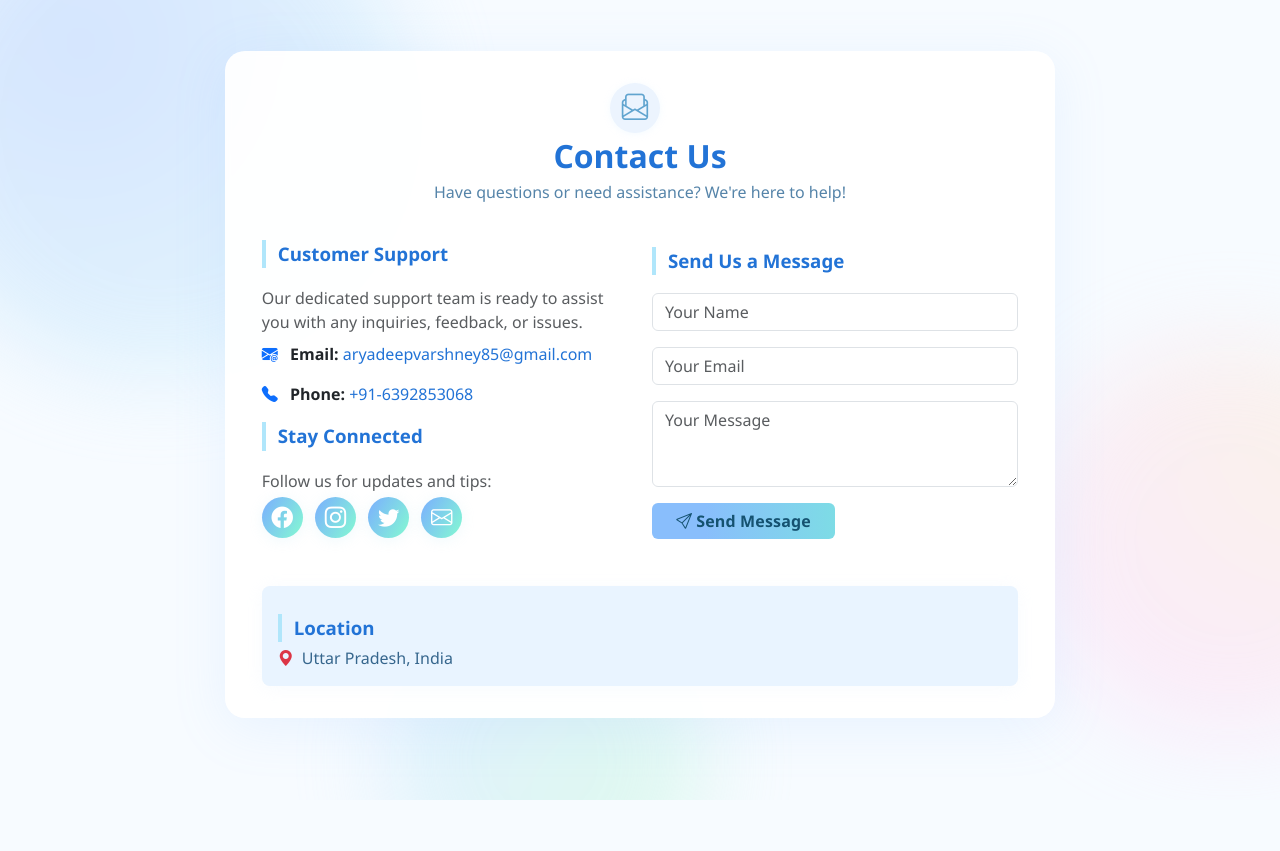
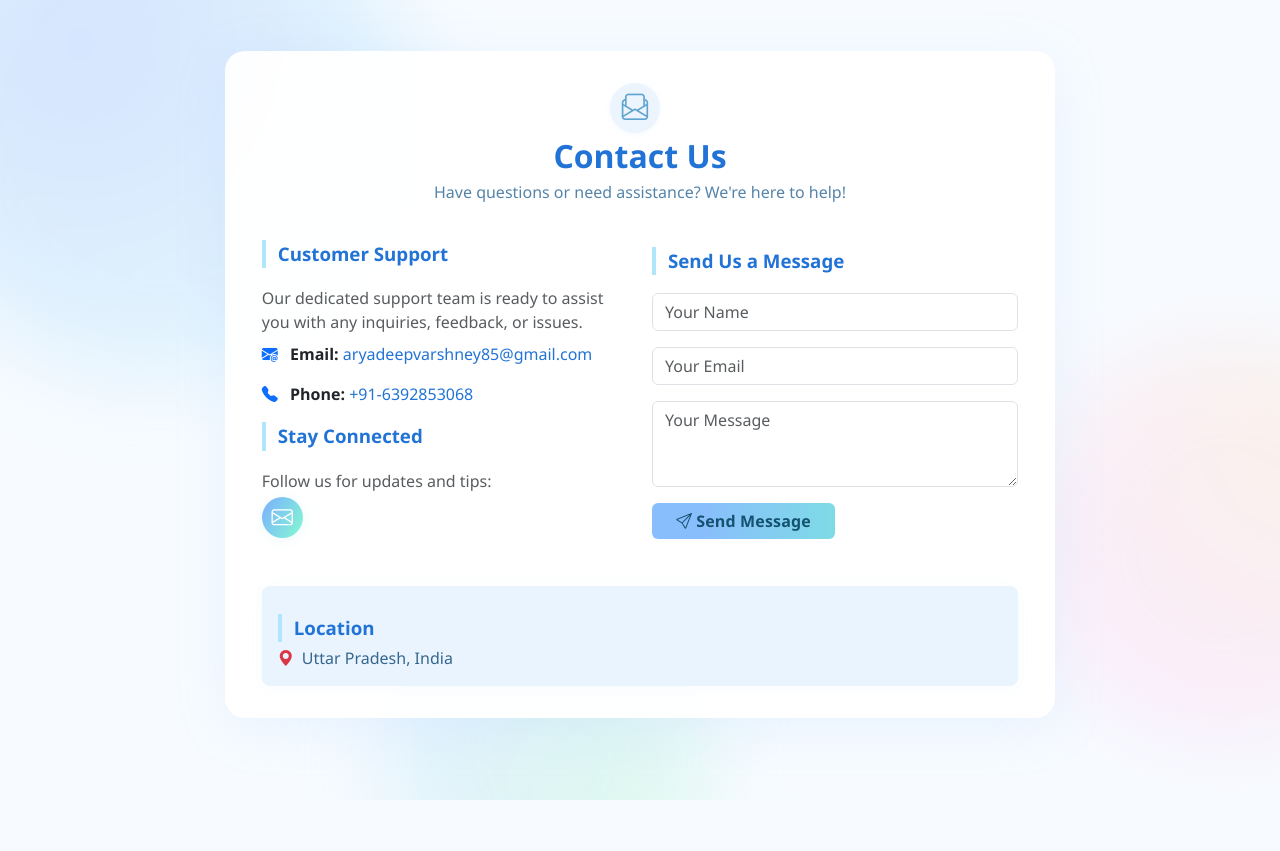
Before and after one commit to aryadeep02/Health-Detection, a Flask app: page /contact in a window 1280 px wide. Run offline with Flask 3, Linux system fonts and the light colour scheme.

Commit message:
Update contact.html

```diff
--- a/templates/contact.html
+++ b/templates/contact.html
@@ -182,9 +182,6 @@
                 <div class="section-title">Stay Connected</div>
                 <p class="mb-1 text-muted">Follow us for updates and tips:</p>
                 <div class="social-btns mb-2">
-                    <a href="#" title="Facebook"><i class="bi bi-facebook"></i></a>
-                    <a href="#" title="Instagram"><i class="bi bi-instagram"></i></a>
-                    <a href="#" title="Twitter"><i class="bi bi-twitter"></i></a>
                     <a href="mailto:aryadeepvarshney85@gmail.com" title="Email"><i class="bi bi-envelope"></i></a>
                 </div>
             </div>
```
